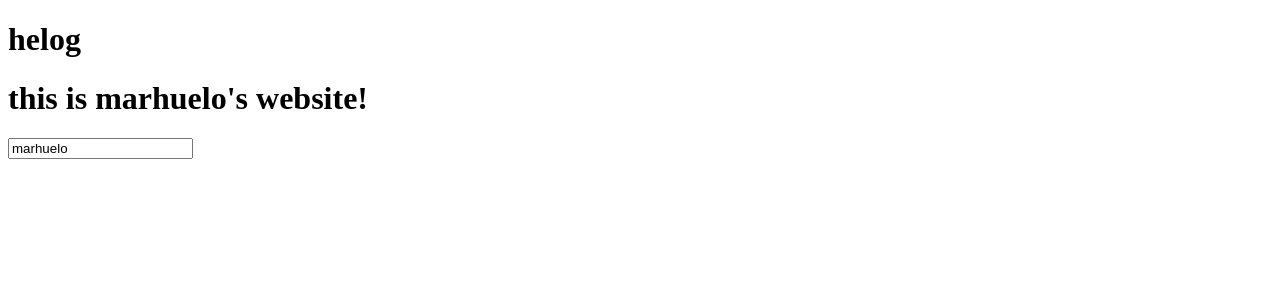
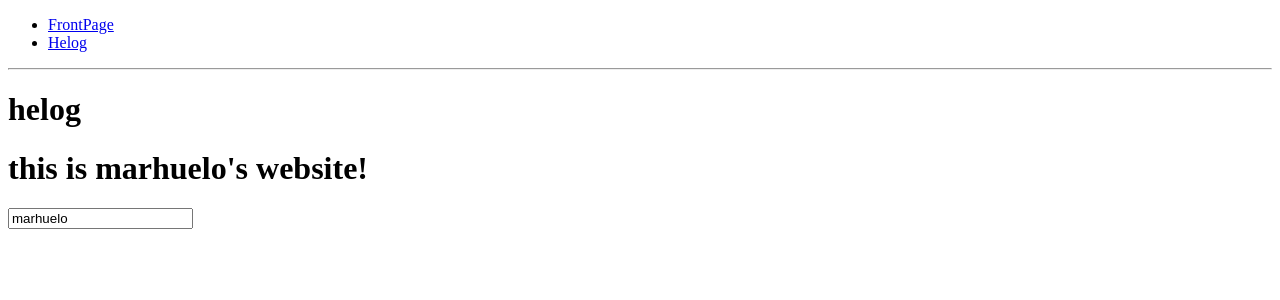
Before and after one commit to mmontori1/Personal-Website, a React app: page / in a window 1280 px wide. Shown: the top 300 px of the page. Built offline with nearby package versions, Linux system fonts and the light colour scheme.

Commit message:
practice/testing: routing
-learning about routing using react-router and react-router dom
-working with components alongside routing for a single page app

```diff
--- a/package.json
+++ b/package.json
@@ -11,8 +11,11 @@
   "author": "Mariano Montori",
   "license": "ISC",
   "dependencies": {
+    "history": "^4.6.1",
     "react": "^15.5.4",
-    "react-dom": "^15.5.4"
+    "react-dom": "^15.5.4",
+    "react-router": "^4.1.1",
+    "react-router-dom": "^4.1.1"
   },
   "devDependencies": {
     "babel-core": "^6.24.1",
--- a/src/app.jsx
+++ b/src/app.jsx
@@ -1,34 +1,30 @@
 import React from 'react';
 import { render } from 'react-dom';
+// import { Router, Route, IndexRoute, hashHistory } from 'react-router';
 import {
-	Helog,
-	Name
+	BrowserRouter as Router,
+	Route,
+	Link
+} from 'react-router-dom'
+import {
+	FrontPage,
+	Helog
 } from './components';
 
 let message = 'helog'
 console.log(message)
 
-export default class App extends React.Component {
-	constructor(){
-		super();
-		this.state = {
-			name: "marhuelo"
-		};
-	}
-
-	changeName(name){
-		this.setState({name});
-	}
-
-	render() {
-		return (
-			<div>
-				<Helog/>
-				<Name changeName = {this.changeName.bind(this)} name = {this.state.name} last = "montori" />
-			</div>
-		);
-	}
-}
-
 const app = document.getElementById('app');
-render(<App/>, app);
+render(
+	<Router>
+		<div>
+			<ul>
+				<li><Link to="/">FrontPage</Link></li>
+				<li><Link to="/onlyhelog">Helog</Link></li>
+			</ul>
+			<hr/>
+			<Route path = "/" component = {FrontPage}/>
+			<Route path = "/onlyhelog" component = {Helog}/>
+		</div>
+	</Router>
+	, app);
--- /dev/null
+++ b/src/components/frontpage.jsx
@@ -0,0 +1,27 @@
+import React from 'react';
+import {
+	Helog,
+	Name
+} from './';
+
+export default class FrontPage extends React.Component {
+	constructor(){
+		super();
+		this.state = {
+			name: "marhuelo"
+		};
+	}
+
+	changeName(name){
+		this.setState({name});
+	}
+
+	render() {
+		return (
+			<div>
+				<Helog/>
+				<Name changeName = {this.changeName.bind(this)} name = {this.state.name} last = "montori" />
+			</div>
+		);
+	}
+}
--- a/src/components/index.js
+++ b/src/components/index.js
@@ -1,7 +1,9 @@
+import FrontPage from './frontpage.jsx';
 import Helog from './helog.jsx';
 import Name from './name.jsx';
 
 export {
+	FrontPage,
 	Helog,
 	Name
 }
```
